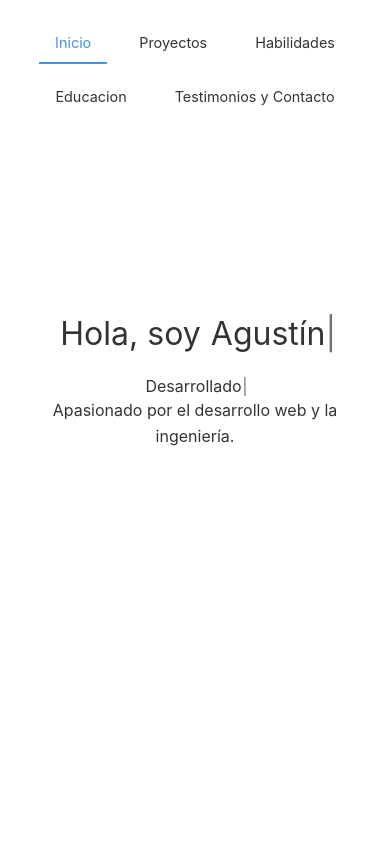
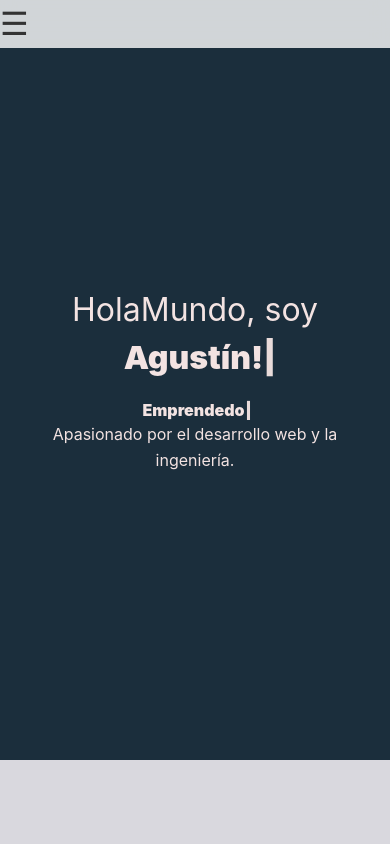
Before and after one commit to russokun/portfolio, a Next.js app: page / in a window 390 px wide. Shown: the top 844 px of the page. Built offline with nearby package versions, Linux system fonts and the light colour scheme.

Commit message:
avances generales estilos

```diff
--- a/components/Contacto.tsx
+++ b/components/Contacto.tsx
@@ -2,7 +2,7 @@
 
 import { useState } from 'react'
 import { motion } from 'framer-motion'
-import { Send, Github, Linkedin, Twitter, Instagram } from 'lucide-react'
+import { Send, Github, Linkedin, Facebook, Instagram } from 'lucide-react'
 import styles from './Contacto.module.css'
 
 export default function Contacto() {
@@ -48,7 +48,7 @@ export default function Contacto() {
           <Linkedin size={24} />
         </motion.a>
         <motion.a href="#" whileHover={{ scale: 1.2 }} whileTap={{ scale: 0.9 }}>
-          <Twitter size={24} />
+          <Facebook size={24} />
         </motion.a>
         <motion.a href="#" whileHover={{ scale: 1.2 }} whileTap={{ scale: 0.9 }}>
           <Instagram size={24} />
--- a/components/Educacion.module.css
+++ b/components/Educacion.module.css
@@ -1,13 +1,15 @@
 .educacion {
-  padding: 1rem 0;
-  max-width: 1200px;
+  padding: 2rem 0;
+  width: 100vw;
   margin: 0 auto;
+  background-color: #080B1C;
 }
 
 .title {
   text-align: center;
   margin-bottom: 2rem;
   font-size: 2rem;
+  color: #f3e3e2;
 }
 
 .timeline {
@@ -25,6 +27,7 @@
   align-items: center;
   position: relative;
   z-index: 1;
+  margin-bottom: 2rem; /* Aumentar el margen inferior */
 }
 
 .item1 {
@@ -60,7 +63,7 @@
   border-radius: 8px;
   box-shadow: 0 4px 6px rgba(0, 0, 0, 0.1);
   text-align: center;
-  width: 100%;
+  width: 80%;
 }
 
 .content h3 {
@@ -147,3 +150,26 @@
     font-size: 0.9rem;
   }
 }
+
+@media (max-width: 1024px) {
+  .timeline {
+    flex-direction: column;
+    align-items: center;
+  }
+
+  .item {
+    width: 80%;
+    margin-bottom: 3rem; /* Mantener el margen */
+    display: flex;
+    flex-direction: column; /* Asegurarse de que los elementos se apilen */
+    align-items: center; /* Centrar el contenido */
+  }
+
+  .line {
+    display: none; /* Ocultar la línea */
+  }
+
+  .item::after {
+    display: none; /* Asegurarse de que no haya líneas adicionales */
+  }
+}
--- a/components/Educacion.tsx
+++ b/components/Educacion.tsx
@@ -9,21 +9,21 @@ const educacion = [
     titulo: 'Ingeniería Civil Electrónica',
     institucion: 'Universidad Técnica Federico Santa María',
     periodo: '2023 - Presente',
-    descripcion: 'Estudiante de Segundo Año, con intereses en automatización, programación y Computadores.',
+    descripcion: 'Estudiante de Segundo Año, con intereses en automatización, Software y Hardware. Emprendedor en la creacion de soluciones,  mediante el Desarrollo de Software.',
     icon: GraduationCap
   },
   {
     titulo: 'Bootcamp Desarrollo Web Full-Stack Java',
-    institucion: 'Desafío Latam',
-    periodo: '2024',
-    descripcion: 'Formación intensiva de 5 meses en tecnologías web modernas, incluyendo JavaScript, React, Java, SpringBoot y bases de datos.',
+    institucion: 'MindHub L.A',
+    periodo: '2023 - 2024',
+    descripcion: 'Formación intensiva de 5 meses en tecnologías web modernas, incluyendo JavaScript, React, Java, SpringBoot y bases de datos como PostgresSQL.',
     icon: Code
   },
   {
     titulo: 'Educación Media',
     institucion: 'Liceo Bicentenario Amanda Labarca',
     periodo: '2015 - 2022',
-    descripcion: 'Graduado con honores, especialización en matemáticas y ciencias.',
+    descripcion: 'Graduado con buenas calificaciones. Reconocido como: "El Mejor Compañero". Ex-Presidente de Curso, ademas de Lider Neto al ser capitan del equipo de basquetbol.',
     icon: School
   }
 ]
--- a/components/Header.module.css
+++ b/components/Header.module.css
@@ -53,4 +53,39 @@
     margin: 0.5rem;
     font-size: 0.9rem;
   }
+
+  .menuButton {
+    display: none; /* Ocultar el botón por defecto */
+    font-size: 2rem;
+    background: none;
+    border: none;
+    cursor: pointer;
+    color: var(--text);
+  }
+
+  /* Mostrar el botón en pantallas pequeñas */
+  @media (max-width: 624px) {
+    .menuButton {
+      display: block;
+    }
+
+    .navList {
+      display: none; /* Ocultar el menú por defecto */
+      flex-direction: column; /* Cambiar a columna */
+      position: absolute; /* Posicionar el menú */
+      top: 60px; /* Ajustar según la altura del header */
+      left: 0;
+      right: 0;
+      background: rgba(255, 255, 255, 0.9); /* Fondo del menú */
+      z-index: 999; /* Asegurarse de que esté por encima */
+    }
+
+    .navList.open {
+      display: flex; /* Mostrar el menú cuando está abierto */
+    }
+
+    .navItem {
+      margin: 0.4rem 0; /* Espaciado vertical */
+    }
+  }
 }
--- a/components/Header.tsx
+++ b/components/Header.tsx
@@ -6,6 +6,7 @@ import styles from './Header.module.css'
 
 export default function Header() {
   const [activeSection, setActiveSection] = useState('inicio')
+  const [isMenuOpen, setIsMenuOpen] = useState(false)
 
   useEffect(() => {
     const handleScroll = () => {
@@ -29,13 +30,17 @@ export default function Header() {
     if (element) {
       element.scrollIntoView({ behavior: 'smooth' })
       setActiveSection(sectionId)
+      setIsMenuOpen(false) // Cerrar el menú al seleccionar una sección
     }
   }
 
   return (
     <header className={styles.header}>
       <nav>
-        <ul className={styles.navList}>
+        <button className={styles.menuButton} onClick={() => setIsMenuOpen(!isMenuOpen)}>
+          ☰
+        </button>
+        <ul className={`${styles.navList} ${isMenuOpen ? styles.open : ''}`}>
           {['Inicio', 'Proyectos', 'Habilidades', 'Educacion', 'Testimonios y Contacto'].map((item) => (
             <li key={item}>
               <button
--- a/components/Introduccion.module.css
+++ b/components/Introduccion.module.css
@@ -6,23 +6,29 @@
   align-items: center;
   text-align: center;
   padding: 2rem;
+  background-color: #1b2e3c;
 }
 
 .title {
   font-size: 3rem;
   margin-bottom: 1rem;
+  color: #f3e3e2;
 }
 
 .description {
   font-size: 1.3rem;
   max-width: 600px;
   line-height: 1.6;
+  color: #f3e3e2;
 }
+
 
 .dynamicText,
 .role {
   display: inline-block;
   min-width: 120px;
+  color: #f3e3e2;
+  font-weight:900;
 }
 
 .cursor {
--- a/components/Introduccion.tsx
+++ b/components/Introduccion.tsx
@@ -4,7 +4,7 @@ import { useState, useEffect } from 'react'
 import { motion, AnimatePresence } from 'framer-motion'
 import styles from './Introduccion.module.css'
 
-const roles = ['Desarrollador', 'Estudiante']
+const roles = ['Desarrollador', 'Estudiante', 'Emprendedor']
 
 export default function Introduccion() {
   const [roleIndex, setRoleIndex] = useState(0)
@@ -49,9 +49,9 @@ export default function Introduccion() {
         transition={{ duration: 0.5 }}
         className={styles.title}
       >
-        Hola, soy{' '}
+        HolaMundo, soy{' '}
         <span className={styles.dynamicText}>
-          Agustín
+          Agustín!
           <span className={styles.cursor}>|</span>
         </span>
       </motion.h1>
--- a/components/Proyectos.module.css
+++ b/components/Proyectos.module.css
@@ -1,7 +1,8 @@
 .proyectos {
   padding: 6rem 0 4rem;
-  max-width: 1200px;
+  width: 100vw;
   margin: 0 auto;
+  background-color: #D9D8DE;
 }
 
 .title {
@@ -24,6 +25,7 @@
   box-shadow: 0 4px 6px rgba(0, 0, 0, 0.1);
   cursor: pointer;
   perspective: 1000px;
+  min-height: 150px;
 }
 
 .imagen {
```
